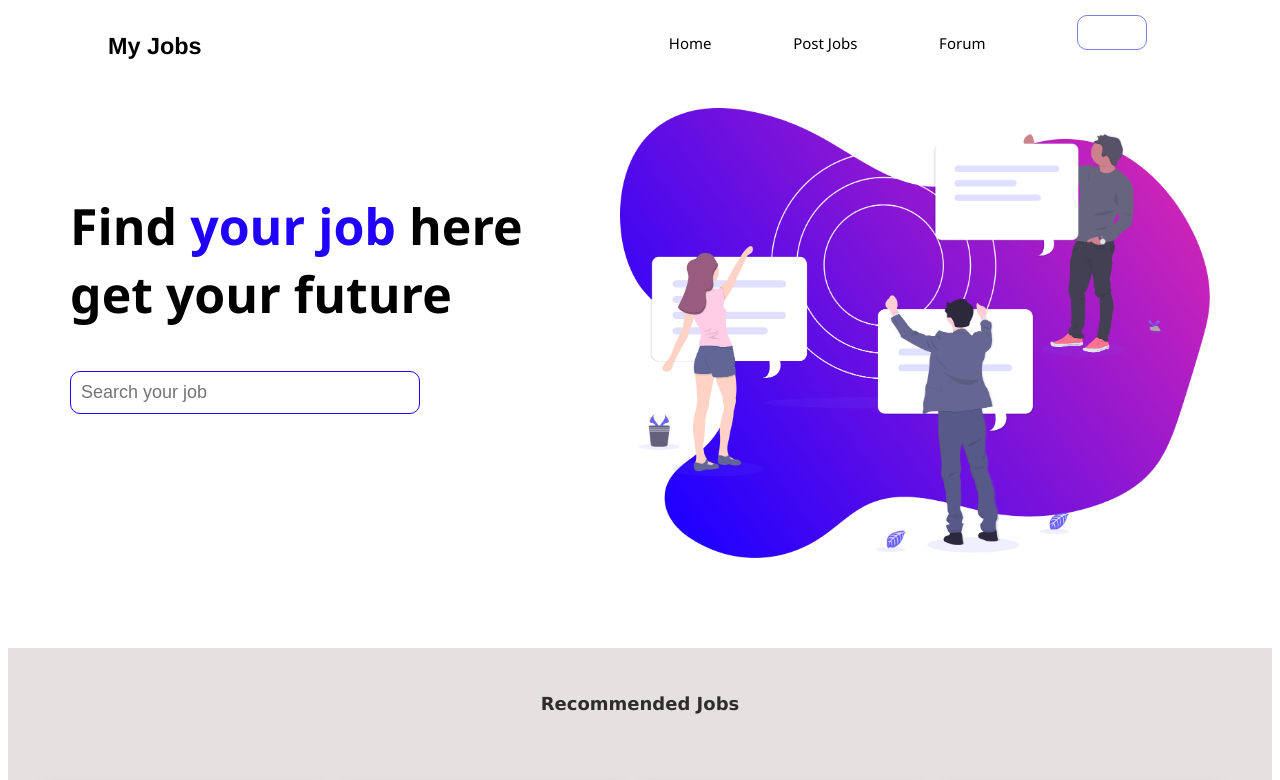
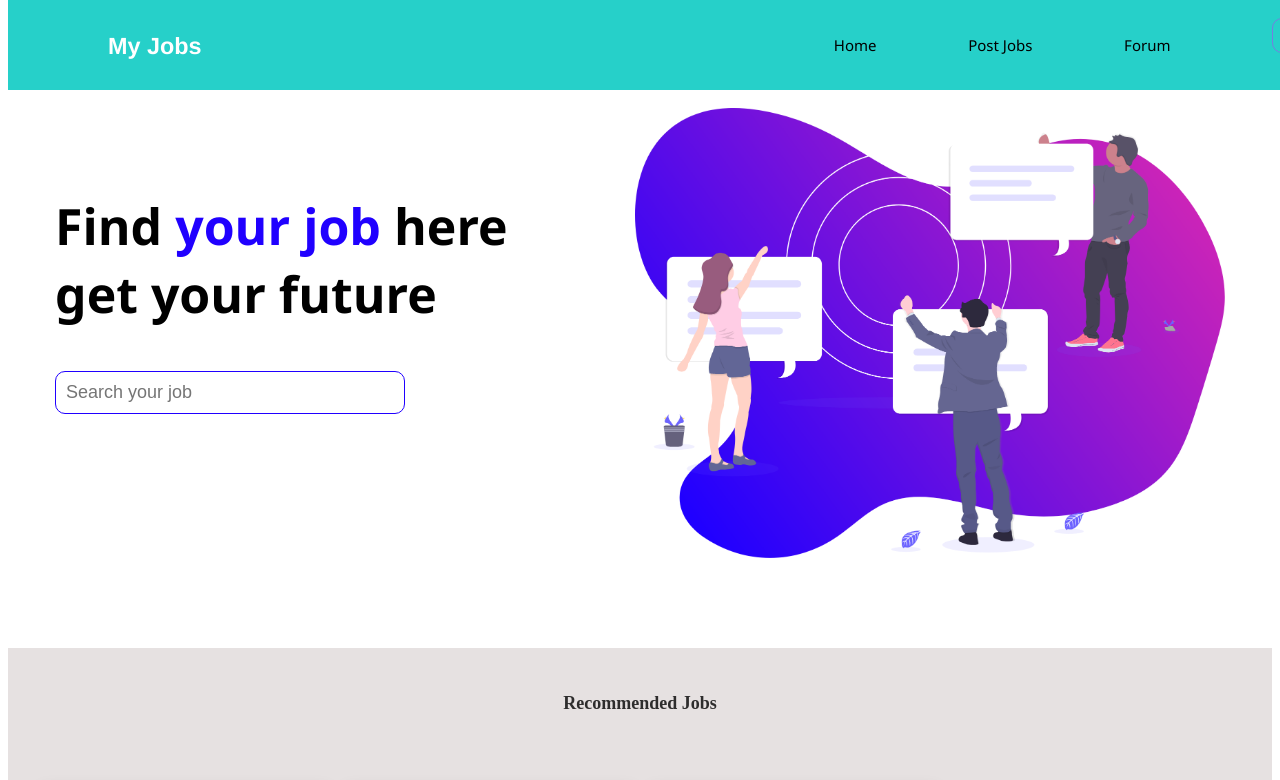
Before and after one commit to mohelzanrestuadam/Progate-Submission.github.io, a plain HTML site: page index.html in a window 1280 px wide. Shown: the top 780 px of the page. Drawn offline with Linux system fonts and the light colour scheme.

Commit message:
Update stylesheet.css

```diff
--- a/stylesheet.css
+++ b/stylesheet.css
@@ -1,29 +1,57 @@
+Skip to content
+Search or jump to…
+
+Pull requests
+Issues
+Marketplace
+Explore
+
+@mohelzanrestuadam
+Iqbal333
+/
+Progate-Submission-I20
+1
+03
+Code
+Issues
+Pull requests
+2
+Actions
+Projects
+Wiki
+Security
+Insights
+Progate-Submission-I20/stylesheet.css
+@mohelzanrestuadam
+mohelzanrestuadam Update stylesheet.css
+Latest commit 6eb67e1 1 hour ago
+ History
+ 4 contributors
+@Iqbal333@junikartika26@invalid-email-address@mohelzanrestuadam
+268 lines (234 sloc)  4.41 KB
+
 @import url('https://fonts.googleapis.com/css?family=Open+Sans&display=swap');
+
 * {
     box-sizing: border-box;
 }
-
 body {
     font-family: 'Lucida Sans', 'Lucida Sans Regular', 'Lucida Grande', 'Lucida Sans Unicode', Geneva, Verdana, sans-serif;
 }
-
 a {
     text-decoration: none;
 }
-
 .container {
     max-width: 1170px;
-    width: 100%;
+    width:100%;
     padding: 0 15px;
     margin: 0 auto;
 }
 
-
 /* header */
-
 #menu-area {
     display: flex;
-    justify-content: space-between;
+   justify-content: space-between;
     padding: 0 100px;
     position: fixed;
     width: 100%;
@@ -44,6 +72,7 @@ a {
     display: flex;
     align-items: center;
     font-family: 'Segoe UI', Tahoma, Geneva, Verdana, sans-serif;
+
     font-size: 15px;
     font-weight: 500;
 }
@@ -52,6 +81,7 @@ a {
     text-decoration: none;
     color: rgb(0, 0, 0);
 }
+
 
 .cus-nav {
     background: #ffffff;
@@ -76,13 +106,10 @@ button:hover {
     cursor: pointer;
 }
 
-
 /* akhir header */
 
-
 /* css main */
-
-.top {
+.top{
     display: flex;
     justify-content: space-between;
     height: 550px;
@@ -93,31 +120,28 @@ button:hover {
     font-family: 'Segoe UI', Tahoma, Geneva, Verdana, sans-serif;
     font-size: 50px;
     padding-top: 150px;
+
 }
-
 #your-job {
     color: #2000ff;
 }
 
-.img-wrapper {
+.img-wrapper{
     padding-top: 100px;
 }
 
-input {
-    width: 350px;
-    border-radius: 10px;
-    margin-top: 10px;
-    padding: 10px;
-    font-size: 18px;
-    border: 1px solid #2000ff;
+input{
+  width:350px;
+  border-radius: 10px;
+  margin-top:10px;
+  padding:10px;
+  font-size:18px;
+  border:1px solid #2000ff;
 }
-
 
 /* batas main */
 
-
 /* css main tambahan */
-
 .lesson-wrapper {
     margin-top: 90px;
     padding-bottom: 500px;
@@ -138,7 +162,7 @@ input {
 .box {
     position: relative;
     background: #fff;
-    box-shadow: 0 5px 15px rgba(0, 0, 0, .1);
+    box-shadow: 0 5px 15px rgba(0,0,0,.1);
     border-radius: 10px;
     margin: 4px;
     padding-top: 5px;
@@ -154,14 +178,12 @@ input {
 .box-icon {
     position: relative;
 }
-
 .box-icon p {
     position: absolute;
     top: 44%;
     width: 50%;
     color: white;
 }
-
 .txt-contents {
     width: 80%;
     display: inline-block;
@@ -170,7 +192,6 @@ input {
     color: black;
     opacity: 0.8;
 }
-
 .box .apply {
     cursor: pointer;
     background-color: #00AA13;
@@ -180,7 +201,6 @@ input {
     float: right;
     border-radius: 10px;
     margin-bottom: 9px;
-}
 
 #see-more {
     float: right;
@@ -191,6 +211,7 @@ input {
     border-radius: 8px;
 }
 
+}
 #see-more {
     float: right;
     margin-top: 20px;
@@ -198,6 +219,25 @@ input {
     background-color: #00AA13;
     padding: 4px 9px;
     border-radius: 8px;
+}
+
+body {
+    font-family: "Avenir Next";
+}
+
+li {
+    list-style: none;
+}
+
+.header {
+    background-color: #26d0c9;
+    color: #fff;
+    height: 90px;
+}
+
+.main {
+    background-color: #bdf7f1;
+    height: 600px;
 }
 
 .footer {
```
